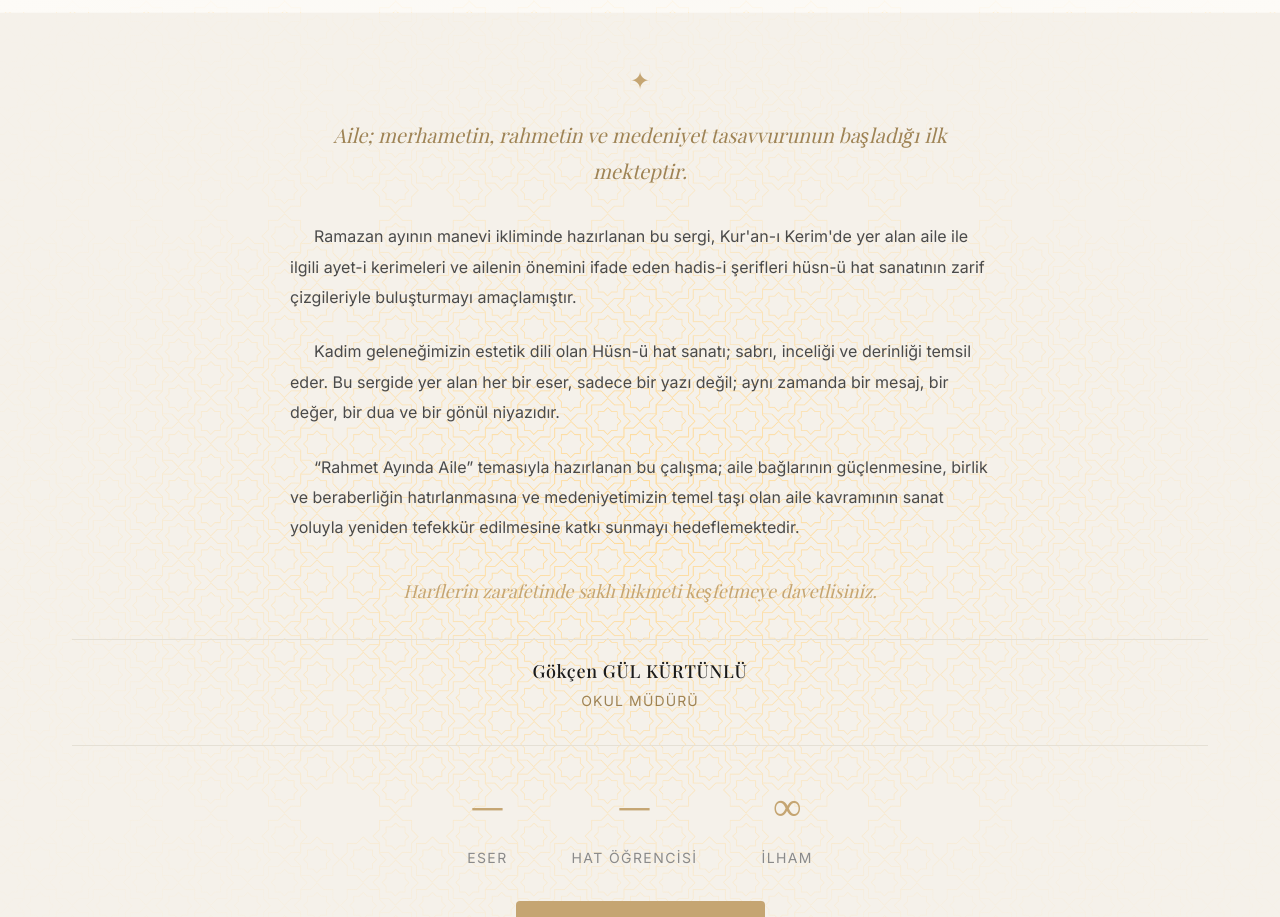
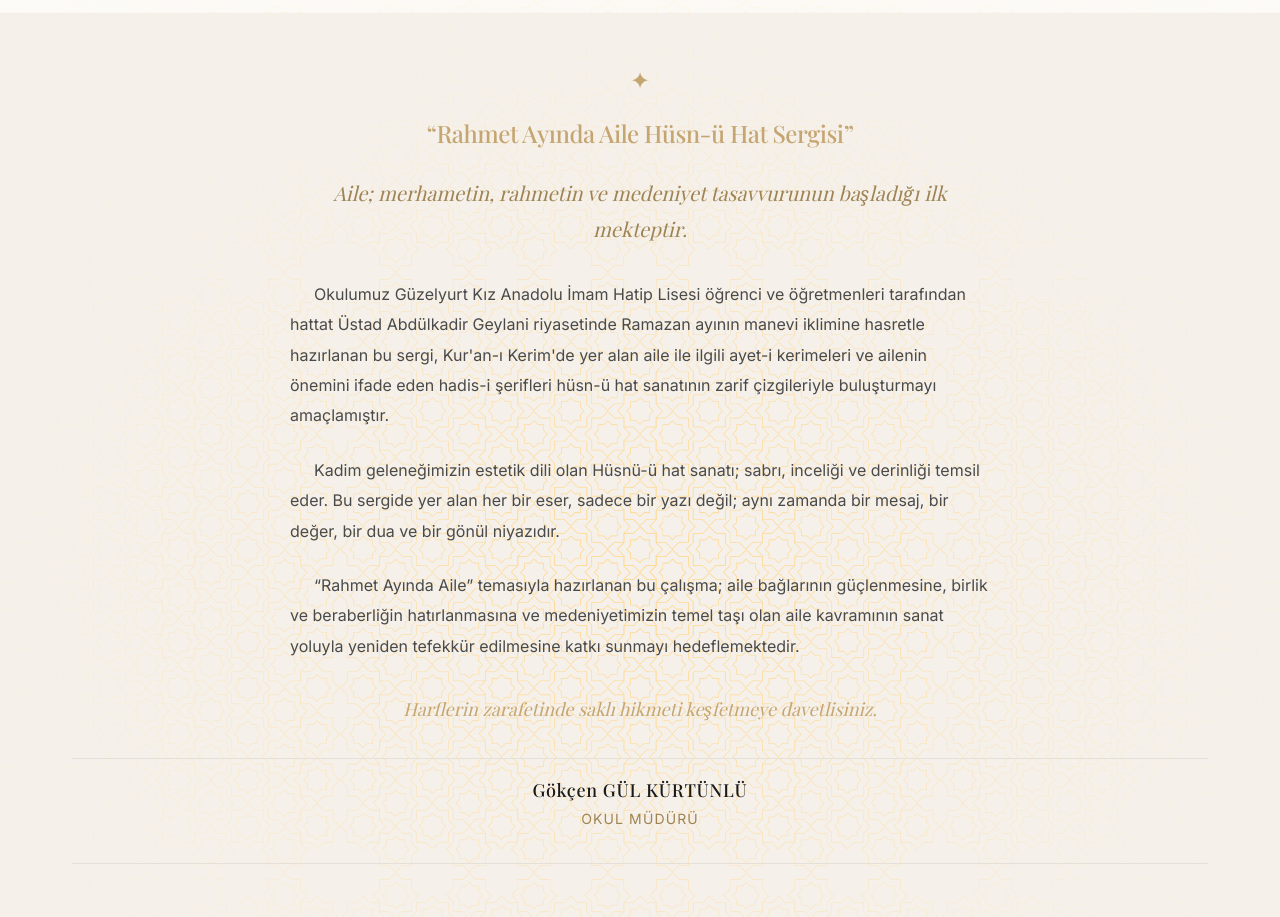
Before and after one commit to CelalTurkoglu/Sanal-hat-sergisi, a Next.js app: page / in a window 1280 px wide. Shown: the part 1339-2256 px from the top of the page. Built offline with nearby package versions, Linux system fonts and the light colour scheme; no server answers; the database is empty; a web font is replaced by a local one.

Commit message:
anasayfa yazı güncellemesi

```diff
--- a/src/app/page.module.css
+++ b/src/app/page.module.css
@@ -314,6 +314,16 @@
     text-align: left;
 }
 
+.aboutHeading {
+    font-family: var(--font-heading);
+    font-size: var(--text-2xl);
+    font-weight: 500;
+    color: var(--accent-gold);
+    text-align: center;
+    margin-bottom: var(--space-5);
+    line-height: 1.4;
+}
+
 .aboutLead {
     font-family: var(--font-heading);
     font-size: var(--text-xl);
--- a/src/app/page.tsx
+++ b/src/app/page.tsx
@@ -86,18 +86,24 @@ export default async function HomePage() {
         <div className="container">
           <div className={styles.sectionDecor}>✦</div>
           <div className={styles.aboutContent}>
+            <h3 className={styles.aboutHeading}>
+              &ldquo;Rahmet Ayında Aile Hüsn-ü Hat Sergisi&rdquo;
+            </h3>
+
             <p className={styles.aboutLead}>
               Aile; merhametin, rahmetin ve medeniyet tasavvurunun başladığı ilk mekteptir.
             </p>
 
             <p className={styles.aboutText}>
-              Ramazan ayının manevi ikliminde hazırlanan bu sergi, Kur&apos;an-ı Kerim&apos;de yer alan
-              aile ile ilgili ayet-i kerimeleri ve ailenin önemini ifade eden hadis-i şerifleri
-              hüsn-ü hat sanatının zarif çizgileriyle buluşturmayı amaçlamıştır.
+              Okulumuz Güzelyurt Kız Anadolu İmam Hatip Lisesi öğrenci ve öğretmenleri tarafından
+              hattat Üstad Abdülkadir Geylani riyasetinde Ramazan ayının manevi iklimine hasretle
+              hazırlanan bu sergi, Kur&apos;an-ı Kerim&apos;de yer alan aile ile ilgili ayet-i kerimeleri
+              ve ailenin önemini ifade eden hadis-i şerifleri hüsn-ü hat sanatının zarif çizgileriyle
+              buluşturmayı amaçlamıştır.
             </p>
 
             <p className={styles.aboutText}>
-              Kadim geleneğimizin estetik dili olan Hüsn-ü hat sanatı; sabrı, inceliği ve derinliği
+              Kadim geleneğimizin estetik dili olan Hüsnü-ü hat sanatı; sabrı, inceliği ve derinliği
               temsil eder. Bu sergide yer alan her bir eser, sadece bir yazı değil; aynı zamanda
               bir mesaj, bir değer, bir dua ve bir gönül niyazıdır.
             </p>
```
